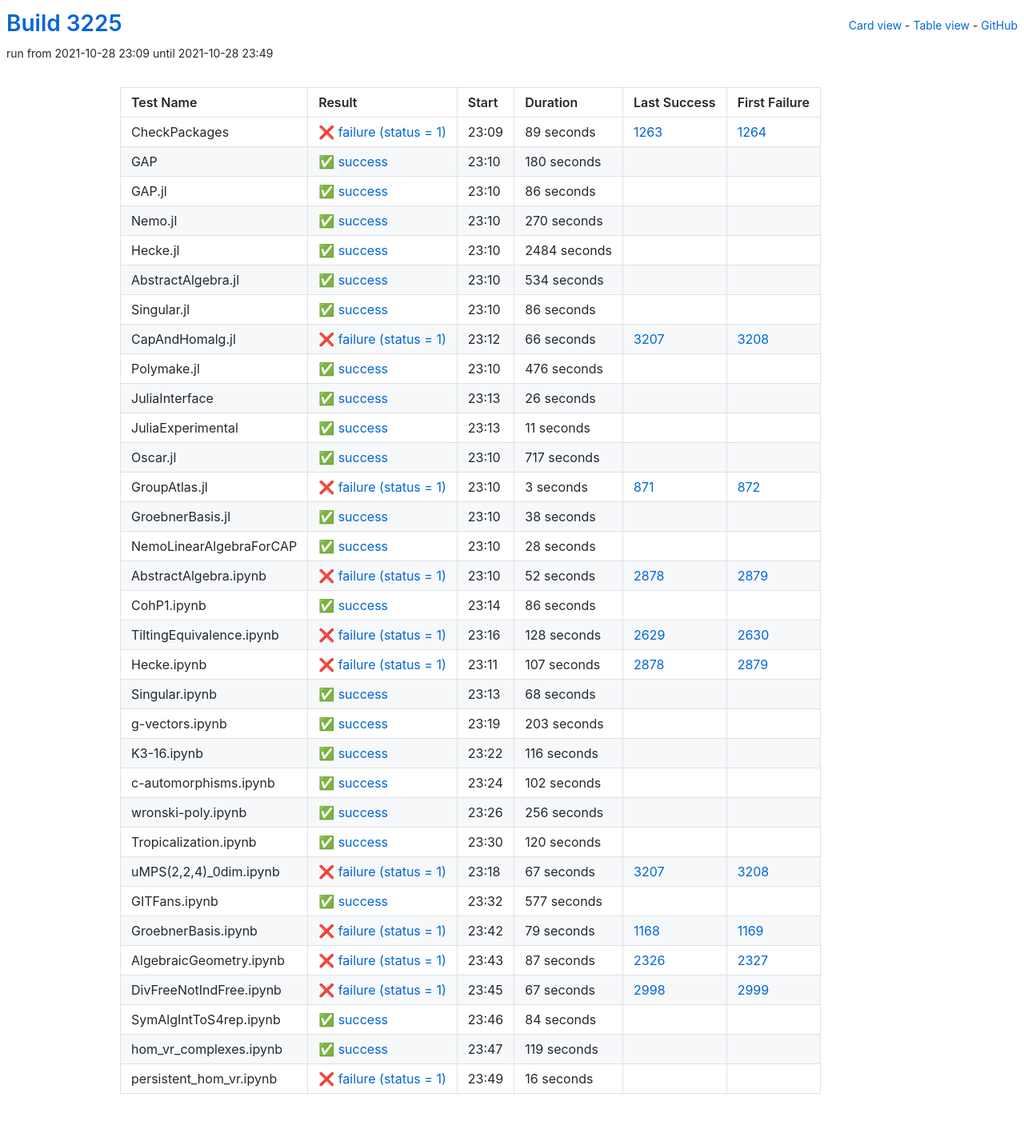
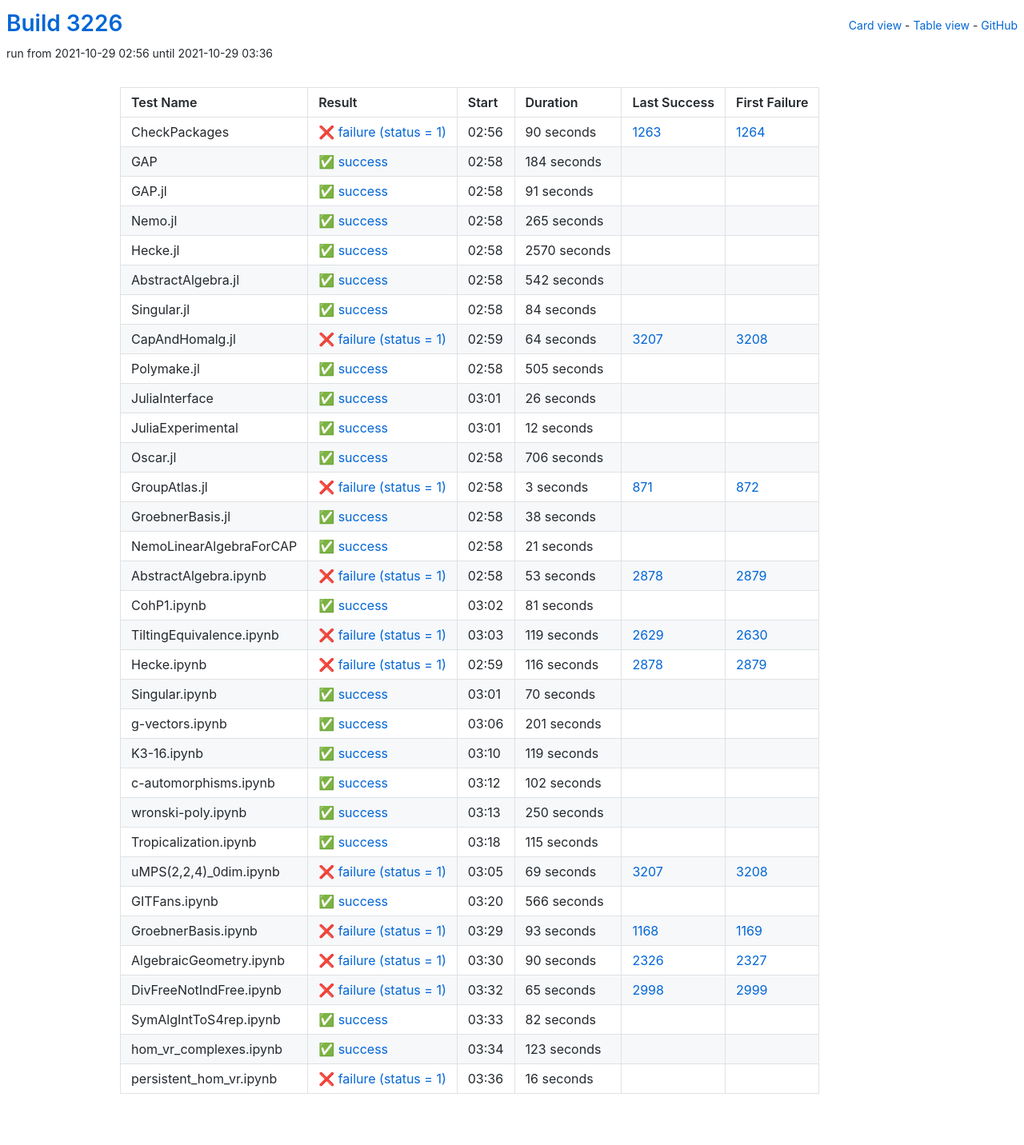
Before and after one commit to oscar-system/oscar-ci-status-stable, a Jekyll site: the page built from table.html, in a window 1280 px wide. Shown: the whole page at 80% size. Built offline with Jekyll 4.4.1, drawn with Linux system fonts in a browser that asks for light colours.

Commit message:
Build #3226

```diff
--- a/_data/ci.yml
+++ b/_data/ci.yml
@@ -1,6 +1,6 @@
 ---
-build: 3225
-build_url: https://oscarci.mathematik.uni-kl.de/job/oscar-stable/3225/
+build: 3226
+build_url: https://oscarci.mathematik.uni-kl.de/job/oscar-stable/3226/
 job: oscar-stable
 organization: oscar-system
 repo: oscar-ci-status-stable
@@ -8,116 +8,116 @@ repourl: https://github.com/oscar-system/oscar-ci-status-stable
 tests:
 - name: CheckPackages
   id: checkpackages
-  log: https://oscarci.mathematik.uni-kl.de/job/oscar-stable/3225/artifact/logs/build-3225/CheckPackages.log
-  start: 2021-10-28 23:09
+  log: https://oscarci.mathematik.uni-kl.de/job/oscar-stable/3226/artifact/logs/build-3226/CheckPackages.log
+  start: 2021-10-29 02:56
   success: false
   exitcode: 1
   status: failure
-  duration: 89
+  duration: 90
   last_success: 1263
   last_success_url: https://oscarci.mathematik.uni-kl.de/job/oscar-stable/1263/
   first_failure: 1264
   first_failure_url: https://oscarci.mathematik.uni-kl.de/job/oscar-stable/1264/
 - name: GAP
   id: gap
-  log: https://oscarci.mathematik.uni-kl.de/job/oscar-stable/3225/artifact/logs/build-3225/GAP.log
-  start: 2021-10-28 23:10
+  log: https://oscarci.mathematik.uni-kl.de/job/oscar-stable/3226/artifact/logs/build-3226/GAP.log
+  start: 2021-10-29 02:58
   success: true
   exitcode: 0
   status: success
-  duration: 180
+  duration: 184
   last_success: false
   last_success_url:
   first_failure: false
   first_failure_url:
 - name: GAP.jl
   id: gap-jl
-  log: https://oscarci.mathematik.uni-kl.de/job/oscar-stable/3225/artifact/logs/build-3225/GAP.jl.log
-  start: 2021-10-28 23:10
+  log: https://oscarci.mathematik.uni-kl.de/job/oscar-stable/3226/artifact/logs/build-3226/GAP.jl.log
+  start: 2021-10-29 02:58
   success: true
   exitcode: 0
   status: success
-  duration: 86
+  duration: 91
   last_success: false
   last_success_url:
   first_failure: false
   first_failure_url:
 - name: Nemo.jl
   id: nemo-jl
-  log: https://oscarci.mathematik.uni-kl.de/job/oscar-stable/3225/artifact/logs/build-3225/Nemo.jl.log
-  start: 2021-10-28 23:10
+  log: https://oscarci.mathematik.uni-kl.de/job/oscar-stable/3226/artifact/logs/build-3226/Nemo.jl.log
+  start: 2021-10-29 02:58
   success: true
   exitcode: 0
   status: success
-  duration: 270
+  duration: 265
   last_success: false
   last_success_url:
   first_failure: false
   first_failure_url:
 - name: Hecke.jl
   id: hecke-jl
-  log: https://oscarci.mathematik.uni-kl.de/job/oscar-stable/3225/artifact/logs/build-3225/Hecke.jl.log
-  start: 2021-10-28 23:10
+  log: https://oscarci.mathematik.uni-kl.de/job/oscar-stable/3226/artifact/logs/build-3226/Hecke.jl.log
+  start: 2021-10-29 02:58
   success: true
   exitcode: 0
   status: success
-  duration: 2484
+  duration: 2570
   last_success: false
   last_success_url:
   first_failure: false
   first_failure_url:
 - name: AbstractAlgebra.jl
   id: abstractalgebra-jl
-  log: https://oscarci.mathematik.uni-kl.de/job/oscar-stable/3225/artifact/logs/build-3225/AbstractAlgebra.jl.log
-  start: 2021-10-28 23:10
+  log: https://oscarci.mathematik.uni-kl.de/job/oscar-stable/3226/artifact/logs/build-3226/AbstractAlgebra.jl.log
+  start: 2021-10-29 02:58
   success: true
   exitcode: 0
   status: success
-  duration: 534
+  duration: 542
   last_success: false
   last_success_url:
   first_failure: false
   first_failure_url:
 - name: Singular.jl
   id: singular-jl
-  log: https://oscarci.mathematik.uni-kl.de/job/oscar-stable/3225/artifact/logs/build-3225/Singular.jl.log
-  start: 2021-10-28 23:10
+  log: https://oscarci.mathematik.uni-kl.de/job/oscar-stable/3226/artifact/logs/build-3226/Singular.jl.log
+  start: 2021-10-29 02:58
   success: true
   exitcode: 0
   status: success
-  duration: 86
+  duration: 84
   last_success: false
   last_success_url:
   first_failure: false
   first_failure_url:
 - name: CapAndHomalg.jl
   id: capandhomalg-jl
-  log: https://oscarci.mathematik.uni-kl.de/job/oscar-stable/3225/artifact/logs/build-3225/CapAndHomalg.jl.log
-  start: 2021-10-28 23:12
+  log: https://oscarci.mathematik.uni-kl.de/job/oscar-stable/3226/artifact/logs/build-3226/CapAndHomalg.jl.log
+  start: 2021-10-29 02:59
   success: false
   exitcode: 1
   status: failure
-  duration: 66
+  duration: 64
   last_success: 3207
   last_success_url: https://oscarci.mathematik.uni-kl.de/job/oscar-stable/3207/
   first_failure: 3208
   first_failure_url: https://oscarci.mathematik.uni-kl.de/job/oscar-stable/3208/
 - name: Polymake.jl
   id: polymake-jl
-  log: https://oscarci.mathematik.uni-kl.de/job/oscar-stable/3225/artifact/logs/build-3225/Polymake.jl.log
-  start: 2021-10-28 23:10
+  log: https://oscarci.mathematik.uni-kl.de/job/oscar-stable/3226/artifact/logs/build-3226/Polymake.jl.log
+  start: 2021-10-29 02:58
   success: true
   exitcode: 0
   status: success
-  duration: 476
+  duration: 505
   last_success: false
   last_success_url:
   first_failure: false
   first_failure_url:
 - name: JuliaInterface
   id: juliainterface
-  log: https://oscarci.mathematik.uni-kl.de/job/oscar-stable/3225/artifact/logs/build-3225/JuliaInterface.log
-  start: 2021-10-28 23:13
+  log: https://oscarci.mathematik.uni-kl.de/job/oscar-stable/3226/artifact/logs/build-3226/JuliaInterface.log
+  start: 2021-10-29 03:01
   success: true
   exitcode: 0
   status: success
@@ -128,32 +128,32 @@ tests:
   first_failure_url:
 - name: JuliaExperimental
   id: juliaexperimental
-  log: https://oscarci.mathematik.uni-kl.de/job/oscar-stable/3225/artifact/logs/build-3225/JuliaExperimental.log
-  start: 2021-10-28 23:13
+  log: https://oscarci.mathematik.uni-kl.de/job/oscar-stable/3226/artifact/logs/build-3226/JuliaExperimental.log
+  start: 2021-10-29 03:01
   success: true
   exitcode: 0
   status: success
-  duration: 11
+  duration: 12
   last_success: false
   last_success_url:
   first_failure: false
   first_failure_url:
 - name: Oscar.jl
   id: oscar-jl
-  log: https://oscarci.mathematik.uni-kl.de/job/oscar-stable/3225/artifact/logs/build-3225/Oscar.jl.log
-  start: 2021-10-28 23:10
+  log: https://oscarci.mathematik.uni-kl.de/job/oscar-stable/3226/artifact/logs/build-3226/Oscar.jl.log
+  start: 2021-10-29 02:58
   success: true
   exitcode: 0
   status: success
-  duration: 717
+  duration: 706
   last_success: false
   last_success_url:
   first_failure: false
   first_failure_url:
 - name: GroupAtlas.jl
   id: groupatlas-jl
-  log: https://oscarci.mathematik.uni-kl.de/job/oscar-stable/3225/artifact/logs/build-3225/GroupAtlas.jl.log
-  start: 2021-10-28 23:10
+  log: https://oscarci.mathematik.uni-kl.de/job/oscar-stable/3226/artifact/logs/build-3226/GroupAtlas.jl.log
+  start: 2021-10-29 02:58
   success: false
   exitcode: 1
   status: failure
@@ -164,8 +164,8 @@ tests:
   first_failure_url: https://oscarci.mathematik.uni-kl.de/job/oscar-stable/872/
 - name: GroebnerBasis.jl
   id: groebnerbasis-jl
-  log: https://oscarci.mathematik.uni-kl.de/job/oscar-stable/3225/artifact/logs/build-3225/GroebnerBasis.jl.log
-  start: 2021-10-28 23:10
+  log: https://oscarci.mathematik.uni-kl.de/job/oscar-stable/3226/artifact/logs/build-3226/GroebnerBasis.jl.log
+  start: 2021-10-29 02:58
   success: true
   exitcode: 0
   status: success
@@ -176,104 +176,104 @@ tests:
   first_failure_url:
 - name: NemoLinearAlgebraForCAP
   id: nemolinearalgebraforcap
-  log: https://oscarci.mathematik.uni-kl.de/job/oscar-stable/3225/artifact/logs/build-3225/NemoLinearAlgebraForCAP.log
-  start: 2021-10-28 23:10
+  log: https://oscarci.mathematik.uni-kl.de/job/oscar-stable/3226/artifact/logs/build-3226/NemoLinearAlgebraForCAP.log
+  start: 2021-10-29 02:58
   success: true
   exitcode: 0
   status: success
-  duration: 28
+  duration: 21
   last_success: false
   last_success_url:
   first_failure: false
   first_failure_url:
 - name: AbstractAlgebra.ipynb
   id: abstractalgebra-ipynb
-  log: https://oscarci.mathematik.uni-kl.de/job/oscar-stable/3225/artifact/logs/build-3225/AbstractAlgebra.ipynb.log
-  start: 2021-10-28 23:10
+  log: https://oscarci.mathematik.uni-kl.de/job/oscar-stable/3226/artifact/logs/build-3226/AbstractAlgebra.ipynb.log
+  start: 2021-10-29 02:58
   success: false
   exitcode: 1
   status: failure
-  duration: 52
+  duration: 53
   last_success: 2878
   last_success_url: https://oscarci.mathematik.uni-kl.de/job/oscar-stable/2878/
   first_failure: 2879
   first_failure_url: https://oscarci.mathematik.uni-kl.de/job/oscar-stable/2879/
 - name: CohP1.ipynb
   id: cohp1-ipynb
-  log: https://oscarci.mathematik.uni-kl.de/job/oscar-stable/3225/artifact/logs/build-3225/CohP1.ipynb.log
-  start: 2021-10-28 23:14
+  log: https://oscarci.mathematik.uni-kl.de/job/oscar-stable/3226/artifact/logs/build-3226/CohP1.ipynb.log
+  start: 2021-10-29 03:02
   success: true
   exitcode: 0
   status: success
-  duration: 86
+  duration: 81
   last_success: false
   last_success_url:
   first_failure: false
   first_failure_url:
 - name: TiltingEquivalence.ipynb
   id: tiltingequivalence-ipynb
-  log: https://oscarci.mathematik.uni-kl.de/job/oscar-stable/3225/artifact/logs/build-3225/TiltingEquivalence.ipynb.log
-  start: 2021-10-28 23:16
+  log: https://oscarci.mathematik.uni-kl.de/job/oscar-stable/3226/artifact/logs/build-3226/TiltingEquivalence.ipynb.log
+  start: 2021-10-29 03:03
   success: false
   exitcode: 1
   status: failure
-  duration: 128
+  duration: 119
   last_success: 2629
   last_success_url: https://oscarci.mathematik.uni-kl.de/job/oscar-stable/2629/
   first_failure: 2630
   first_failure_url: https://oscarci.mathematik.uni-kl.de/job/oscar-stable/2630/
 - name: Hecke.ipynb
   id: hecke-ipynb
-  log: https://oscarci.mathematik.uni-kl.de/job/oscar-stable/3225/artifact/logs/build-3225/Hecke.ipynb.log
-  start: 2021-10-28 23:11
+  log: https://oscarci.mathematik.uni-kl.de/job/oscar-stable/3226/artifact/logs/build-3226/Hecke.ipynb.log
+  start: 2021-10-29 02:59
   success: false
   exitcode: 1
   status: failure
-  duration: 107
+  duration: 116
   last_success: 2878
   last_success_url: https://oscarci.mathematik.uni-kl.de/job/oscar-stable/2878/
   first_failure: 2879
   first_failure_url: https://oscarci.mathematik.uni-kl.de/job/oscar-stable/2879/
 - name: Singular.ipynb
   id: singular-ipynb
-  log: https://oscarci.mathematik.uni-kl.de/job/oscar-stable/3225/artifact/logs/build-3225/Singular.ipynb.log
-  start: 2021-10-28 23:13
+  log: https://oscarci.mathematik.uni-kl.de/job/oscar-stable/3226/artifact/logs/build-3226/Singular.ipynb.log
+  start: 2021-10-29 03:01
   success: true
   exitcode: 0
   status: success
-  duration: 68
+  duration: 70
   last_success: false
   last_success_url:
   first_failure: false
   first_failure_url:
 - name: g-vectors.ipynb
   id: g-vectors-ipynb
-  log: https://oscarci.mathematik.uni-kl.de/job/oscar-stable/3225/artifact/logs/build-3225/g-vectors.ipynb.log
-  start: 2021-10-28 23:19
+  log: https://oscarci.mathematik.uni-kl.de/job/oscar-stable/3226/artifact/logs/build-3226/g-vectors.ipynb.log
+  start: 2021-10-29 03:06
   success: true
   exitcode: 0
   status: success
-  duration: 203
+  duration: 201
   last_success: false
   last_success_url:
   first_failure: false
   first_failure_url:
 - name: K3-16.ipynb
   id: k3-16-ipynb
-  log: https://oscarci.mathematik.uni-kl.de/job/oscar-stable/3225/artifact/logs/build-3225/K3-16.ipynb.log
-  start: 2021-10-28 23:22
+  log: https://oscarci.mathematik.uni-kl.de/job/oscar-stable/3226/artifact/logs/build-3226/K3-16.ipynb.log
+  start: 2021-10-29 03:10
   success: true
   exitcode: 0
   status: success
-  duration: 116
+  duration: 119
   last_success: false
   last_success_url:
   first_failure: false
   first_failure_url:
 - name: c-automorphisms.ipynb
   id: c-automorphisms-ipynb
-  log: https://oscarci.mathematik.uni-kl.de/job/oscar-stable/3225/artifact/logs/build-3225/c-automorphisms.ipynb.log
-  start: 2021-10-28 23:24
+  log: https://oscarci.mathematik.uni-kl.de/job/oscar-stable/3226/artifact/logs/build-3226/c-automorphisms.ipynb.log
+  start: 2021-10-29 03:12
   success: true
   exitcode: 0
   status: success
@@ -284,116 +284,116 @@ tests:
   first_failure_url:
 - name: wronski-poly.ipynb
   id: wronski-poly-ipynb
-  log: https://oscarci.mathematik.uni-kl.de/job/oscar-stable/3225/artifact/logs/build-3225/wronski-poly.ipynb.log
-  start: 2021-10-28 23:26
+  log: https://oscarci.mathematik.uni-kl.de/job/oscar-stable/3226/artifact/logs/build-3226/wronski-poly.ipynb.log
+  start: 2021-10-29 03:13
   success: true
   exitcode: 0
   status: success
-  duration: 256
+  duration: 250
   last_success: false
   last_success_url:
   first_failure: false
   first_failure_url:
 - name: Tropicalization.ipynb
   id: tropicalization-ipynb
-  log: https://oscarci.mathematik.uni-kl.de/job/oscar-stable/3225/artifact/logs/build-3225/Tropicalization.ipynb.log
-  start: 2021-10-28 23:30
+  log: https://oscarci.mathematik.uni-kl.de/job/oscar-stable/3226/artifact/logs/build-3226/Tropicalization.ipynb.log
+  start: 2021-10-29 03:18
   success: true
   exitcode: 0
   status: success
-  duration: 120
+  duration: 115
   last_success: false
   last_success_url:
   first_failure: false
   first_failure_url:
 - name: uMPS(2,2,4)_0dim.ipynb
   id: umps-2-2-4-0dim-ipynb
-  log: https://oscarci.mathematik.uni-kl.de/job/oscar-stable/3225/artifact/logs/build-3225/uMPS-2-2-4-_0dim.ipynb.log
-  start: 2021-10-28 23:18
+  log: https://oscarci.mathematik.uni-kl.de/job/oscar-stable/3226/artifact/logs/build-3226/uMPS-2-2-4-_0dim.ipynb.log
+  start: 2021-10-29 03:05
   success: false
   exitcode: 1
   status: failure
-  duration: 67
+  duration: 69
   last_success: 3207
   last_success_url: https://oscarci.mathematik.uni-kl.de/job/oscar-stable/3207/
   first_failure: 3208
   first_failure_url: https://oscarci.mathematik.uni-kl.de/job/oscar-stable/3208/
 - name: GITFans.ipynb
   id: gitfans-ipynb
-  log: https://oscarci.mathematik.uni-kl.de/job/oscar-stable/3225/artifact/logs/build-3225/GITFans.ipynb.log
-  start: 2021-10-28 23:32
+  log: https://oscarci.mathematik.uni-kl.de/job/oscar-stable/3226/artifact/logs/build-3226/GITFans.ipynb.log
+  start: 2021-10-29 03:20
   success: true
   exitcode: 0
   status: success
-  duration: 577
+  duration: 566
   last_success: false
   last_success_url:
   first_failure: false
   first_failure_url:
 - name: GroebnerBasis.ipynb
   id: groebnerbasis-ipynb
-  log: https://oscarci.mathematik.uni-kl.de/job/oscar-stable/3225/artifact/logs/build-3225/GroebnerBasis.ipynb.log
-  start: 2021-10-28 23:42
+  log: https://oscarci.mathematik.uni-kl.de/job/oscar-stable/3226/artifact/logs/build-3226/GroebnerBasis.ipynb.log
+  start: 2021-10-29 03:29
   success: false
   exitcode: 1
   status: failure
-  duration: 79
+  duration: 93
   last_success: 1168
   last_success_url: https://oscarci.mathematik.uni-kl.de/job/oscar-stable/1168/
   first_failure: 1169
   first_failure_url: https://oscarci.mathematik.uni-kl.de/job/oscar-stable/1169/
 - name: AlgebraicGeometry.ipynb
   id: algebraicgeometry-ipynb
-  log: https://oscarci.mathematik.uni-kl.de/job/oscar-stable/3225/artifact/logs/build-3225/AlgebraicGeometry.ipynb.log
-  start: 2021-10-28 23:43
+  log: https://oscarci.mathematik.uni-kl.de/job/oscar-stable/3226/artifact/logs/build-3226/AlgebraicGeometry.ipynb.log
+  start: 2021-10-29 03:30
   success: false
   exitcode: 1
   status: failure
-  duration: 87
+  duration: 90
   last_success: 2326
   last_success_url: https://oscarci.mathematik.uni-kl.de/job/oscar-stable/2326/
   first_failure: 2327
   first_failure_url: https://oscarci.mathematik.uni-kl.de/job/oscar-stable/2327/
 - name: DivFreeNotIndFree.ipynb
   id: divfreenotindfree-ipynb
-  log: https://oscarci.mathematik.uni-kl.de/job/oscar-stable/3225/artifact/logs/build-3225/DivFreeNotIndFree.ipynb.log
-  start: 2021-10-28 23:45
+  log: https://oscarci.mathematik.uni-kl.de/job/oscar-stable/3226/artifact/logs/build-3226/DivFreeNotIndFree.ipynb.log
+  start: 2021-10-29 03:32
   success: false
   exitcode: 1
   status: failure
-  duration: 67
+  duration: 65
   last_success: 2998
   last_success_url: https://oscarci.mathematik.uni-kl.de/job/oscar-stable/2998/
   first_failure: 2999
   first_failure_url: https://oscarci.mathematik.uni-kl.de/job/oscar-stable/2999/
 - name: SymAlgIntToS4rep.ipynb
   id: symalginttos4rep-ipynb
-  log: https://oscarci.mathematik.uni-kl.de/job/oscar-stable/3225/artifact/logs/build-3225/SymAlgIntToS4rep.ipynb.log
-  start: 2021-10-28 23:46
+  log: https://oscarci.mathematik.uni-kl.de/job/oscar-stable/3226/artifact/logs/build-3226/SymAlgIntToS4rep.ipynb.log
+  start: 2021-10-29 03:33
   success: true
   exitcode: 0
   status: success
-  duration: 84
+  duration: 82
   last_success: false
   last_success_url:
   first_failure: false
   first_failure_url:
 - name: hom_vr_complexes.ipynb
   id: hom-vr-complexes-ipynb
-  log: https://oscarci.mathematik.uni-kl.de/job/oscar-stable/3225/artifact/logs/build-3225/hom_vr_complexes.ipynb.log
-  start: 2021-10-28 23:47
+  log: https://oscarci.mathematik.uni-kl.de/job/oscar-stable/3226/artifact/logs/build-3226/hom_vr_complexes.ipynb.log
+  start: 2021-10-29 03:34
   success: true
   exitcode: 0
   status: success
-  duration: 119
+  duration: 123
   last_success: false
   last_success_url:
   first_failure: false
   first_failure_url:
 - name: persistent_hom_vr.ipynb
   id: persistent-hom-vr-ipynb
-  log: https://oscarci.mathematik.uni-kl.de/job/oscar-stable/3225/artifact/logs/build-3225/persistent_hom_vr.ipynb.log
-  start: 2021-10-28 23:49
+  log: https://oscarci.mathematik.uni-kl.de/job/oscar-stable/3226/artifact/logs/build-3226/persistent_hom_vr.ipynb.log
+  start: 2021-10-29 03:36
   success: false
   exitcode: 1
   status: failure
```
Also changed, not shown: README.md.
